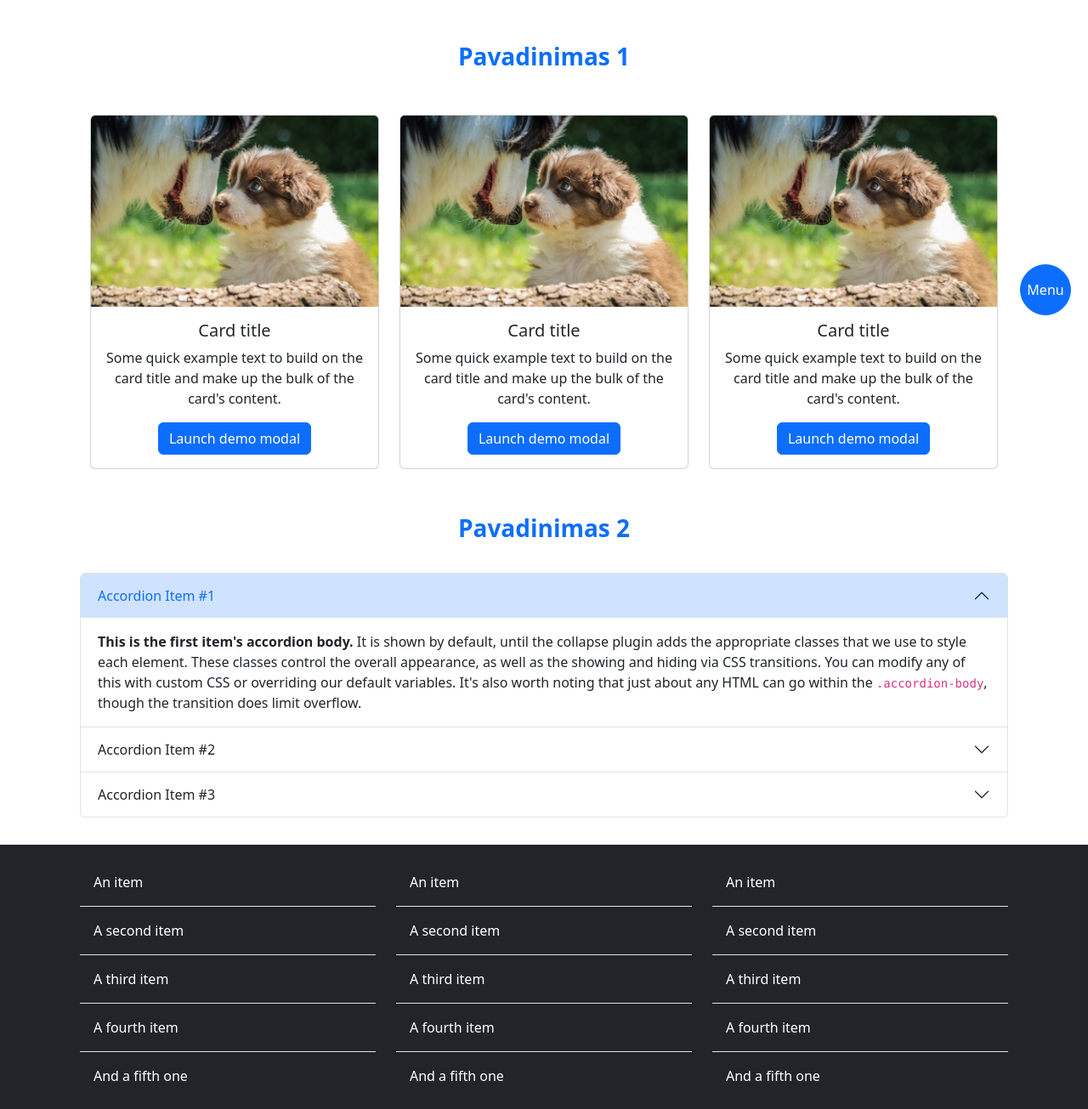
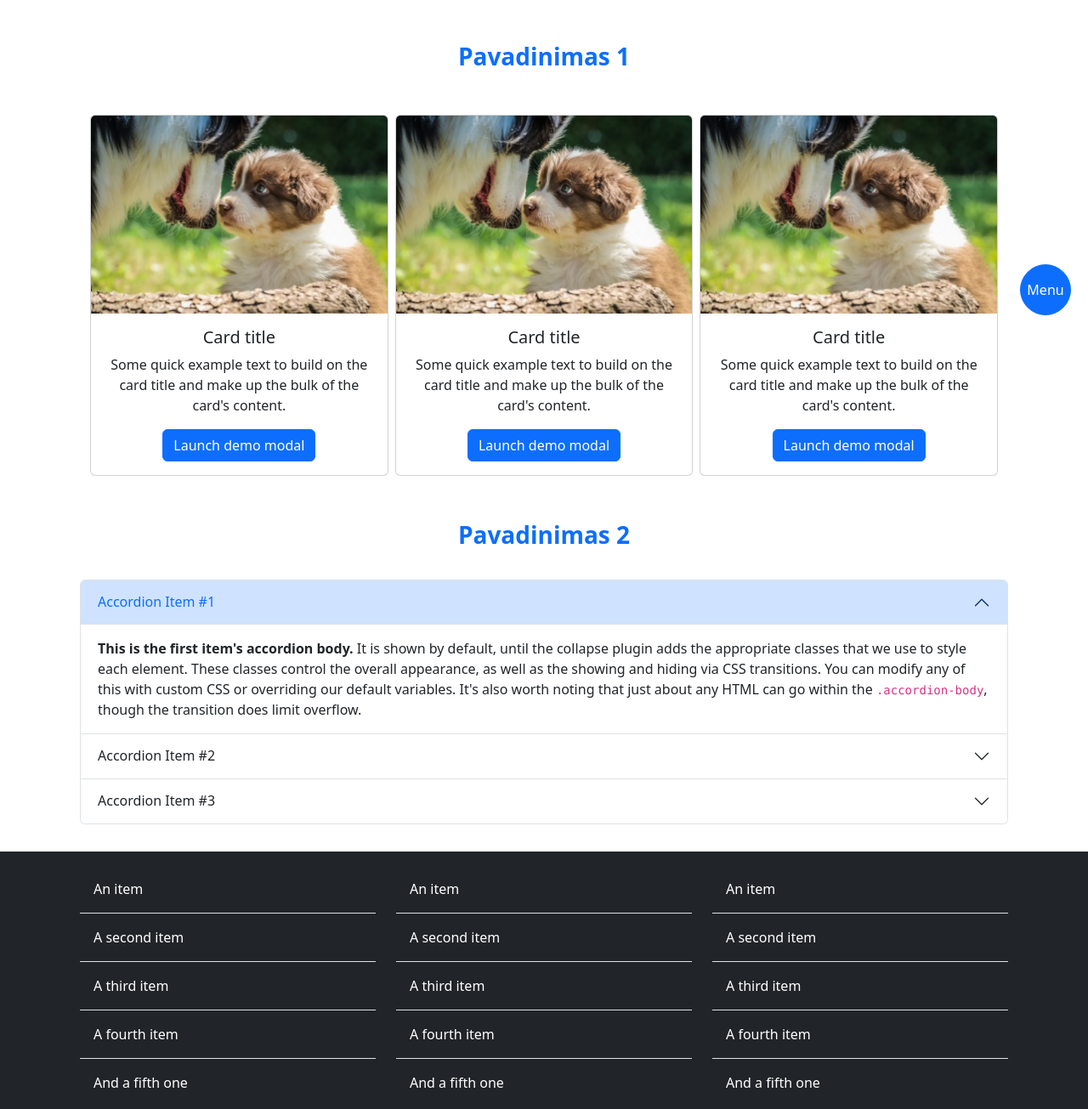
Before and after one commit to agnevolunge/2023-08-30-TASK-BOOSTRAP, a plain HTML site: page index.html in a window 1280 px wide. Shown: the part 409-1714 px from the top of the page at 85% size. Drawn offline with nearby package versions, Linux system fonts and the light colour scheme.

Commit message:
Gap added

```diff
--- a/index.html
+++ b/index.html
@@ -63,7 +63,7 @@
     <p class="text-center text-capitalize fs-3 fw-bolder text-primary my-5">pavadinimas 1</p>
 
       <div class="container text-center">
-        <div class="row">
+        <div class="row g-2">
           <div class="col">
             <div class="card">
                 <img src="./puppy2.avif" class="card-img-top" alt="puppy2">
@@ -205,7 +205,7 @@
          </div>
        </div>
   <div class="container text-center">
-    <div class="row">
+    <div class="row gy-5">
       <div class="col">
         <ul class="list-group list-group-flush">
             <li class="list-group-item text-bg-dark p-3 text-start">An item</li>
```
